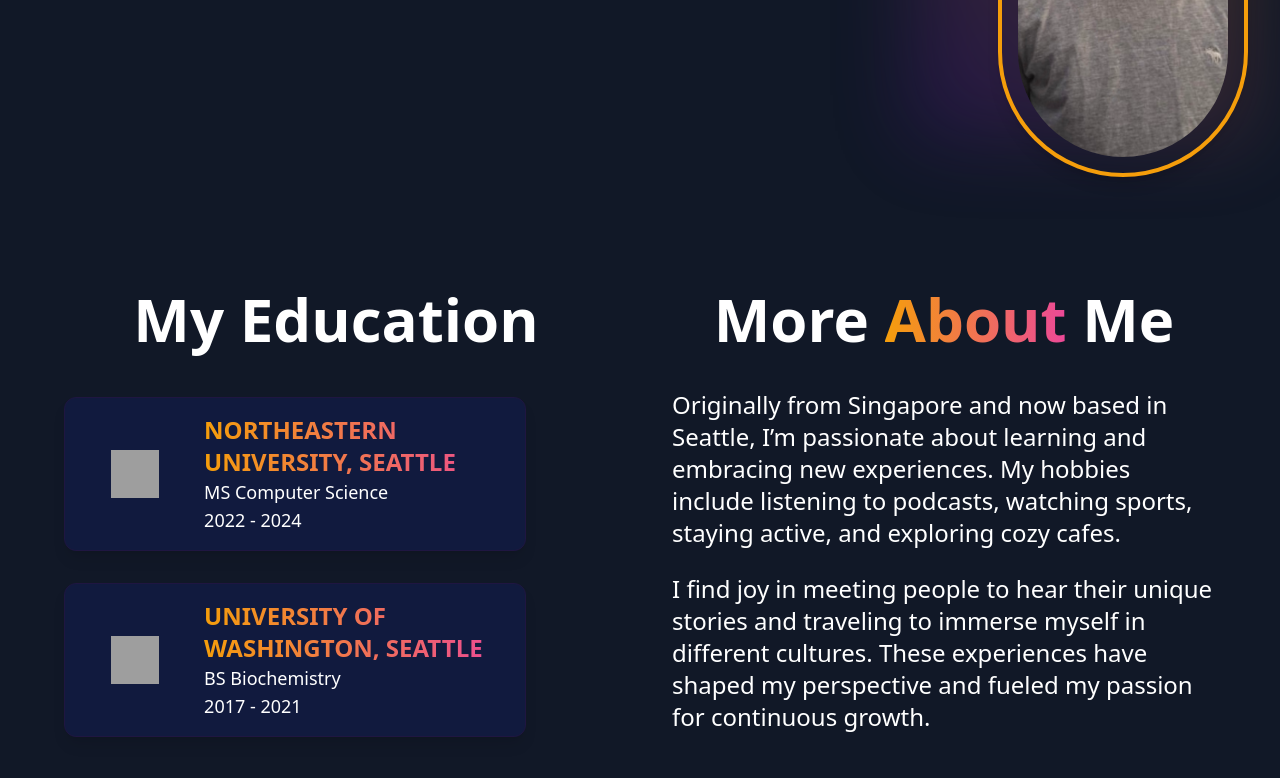
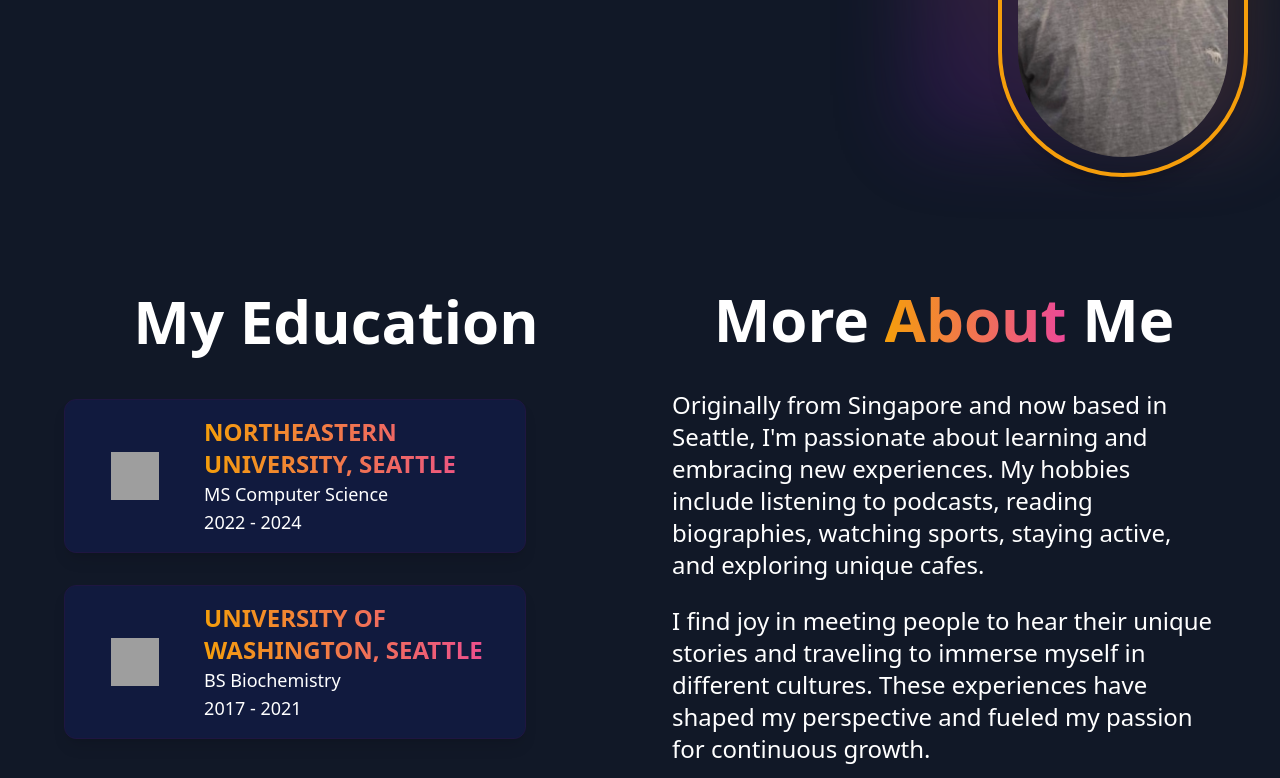
Before and after one commit to akshayrao96/portfolio, a Vue app: page / in a window 1280 px wide. Shown: the part 467-1245 px from the top of the page. Built offline with nearby package versions, Linux system fonts and the light colour scheme; grey boxes are pictures that could not be loaded.

Commit message:
chore: refactored using prettier

```diff
--- a/src/components/AboutSection.vue
+++ b/src/components/AboutSection.vue
@@ -45,15 +45,21 @@
           More
           <span
             class="text-transparent bg-clip-text bg-gradient-to-r from-primary to-secondary"
-          >About</span
+            >About</span
           >
           Me
         </h2>
         <p class="text-xl lg:text-2xl mt-4 mb-6 leading-relaxed">
-          Originally from Singapore and now based in Seattle, I’m passionate about learning and embracing new experiences. My hobbies include listening to podcasts, watching sports, staying active, and exploring cozy cafes.
+          Originally from Singapore and now based in Seattle, I'm passionate
+          about learning and embracing new experiences. My hobbies include
+          listening to podcasts, reading biographies, watching sports, staying
+          active, and exploring unique cafes.
         </p>
         <p class="text-xl lg:text-2xl leading-relaxed">
-          I find joy in meeting people to hear their unique stories and traveling to immerse myself in different cultures. These experiences have shaped my perspective and fueled my passion for continuous growth.
+          I find joy in meeting people to hear their unique stories and
+          traveling to immerse myself in different cultures. These experiences
+          have shaped my perspective and fueled my passion for continuous
+          growth.
         </p>
       </div>
     </div>
```
